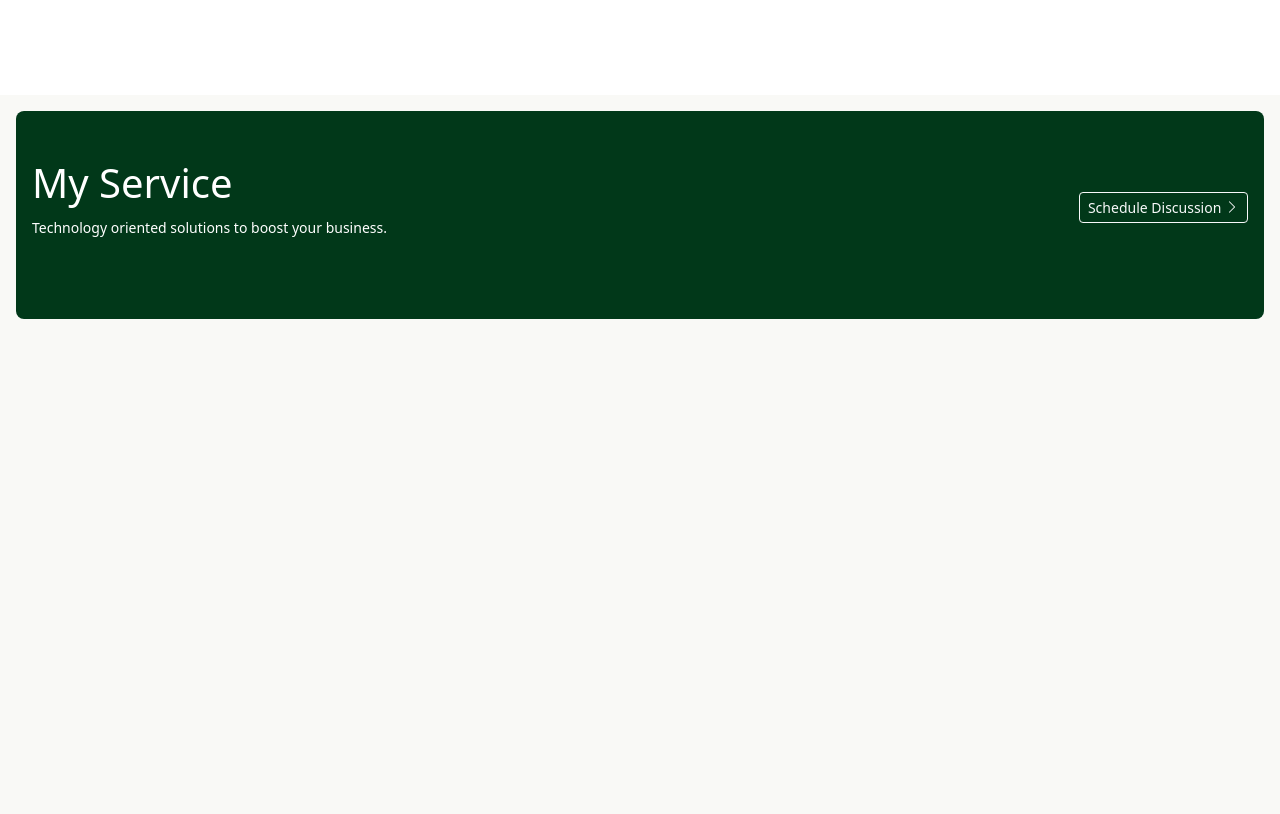
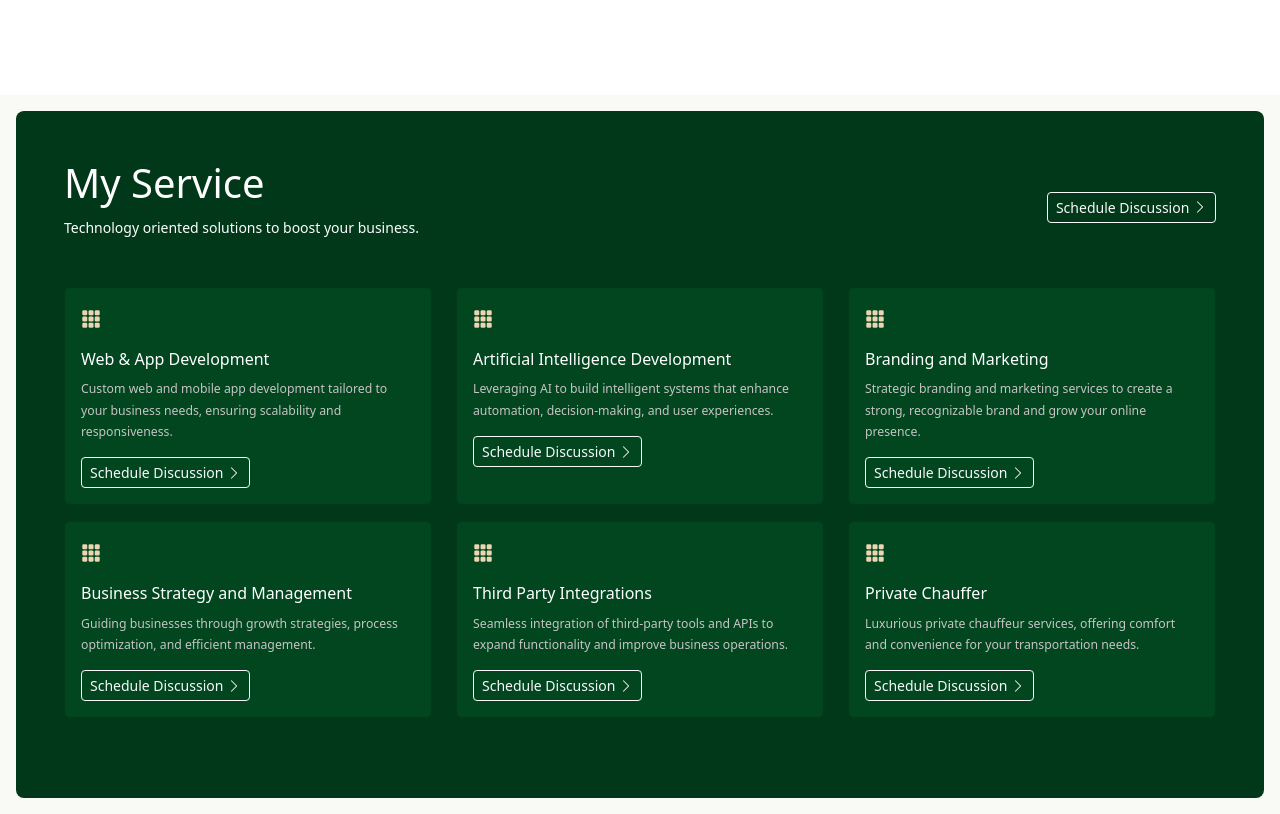
Before and after one commit to dalienst/dalienst, a Next.js app: page / in a window 1280 px wide. Shown: the part 651-1465 px from the top of the page. Before the commit the page ends 986 px from the top, so only its background shows below. Built offline with nearby package versions, Linux system fonts and the light colour scheme.

Commit message:
added services

```diff
--- a/app/globals.css
+++ b/app/globals.css
@@ -74,3 +74,21 @@ body {
 .services-bg {
   background-color: var(--primary);
 }
+
+.service-card {
+  background-color: var(--secondary);
+}
+
+.service-icon {
+  color: var(--creame);
+  font-size: 20px;
+}
+
+.service-title {
+  color: #fff;
+}
+
+.service-description{
+  color: #c7c4c4;
+  font-size: 14px;
+}
--- a/components/landing/Services.jsx
+++ b/components/landing/Services.jsx
@@ -1,10 +1,11 @@
+import { services } from "@/data/services";
 import Link from "next/link";
 import React from "react";
 
 function Services() {
   return (
     <div className="container-fluid px-3 py-3">
-      <div className="py-5 services-bg px-3 text-white rounded-3">
+      <div className="py-5 services-bg px-5 text-white rounded-3">
         <section className="mb-3 d-flex flex-column flex-md-row justify-content-between align-items-start align-items-md-center">
           <div>
             <h1>My Service</h1>
@@ -24,6 +25,32 @@ function Services() {
             </Link>
           </div>
         </section>
+
+        <div className="row py-3">
+          {services?.map((service) => (
+            <>
+              <div className="col-md-4 col-sm-12 mb-3">
+                <div className="card h-100 service-card">
+                  <div className="card-body">
+                    <i className="bi bi-grid-3x3-gap-fill service-icon"></i>
+                    <h6 className="card-title service-title mt-3">{service?.title}</h6>
+                    <p className="card-text service-description">
+                      <small>{service?.description}</small>
+                    </p>
+
+
+                    <Link href="#" className="btn btn-sm btn-outline-light">
+                      Schedule Discussion{" "}
+                      <span>
+                        <i className="bi bi-chevron-right" />
+                      </span>
+                    </Link>
+                  </div>
+                </div>
+              </div>
+            </>
+          ))}
+        </div>
       </div>
     </div>
   );
--- a/data/services.jsx
+++ b/data/services.jsx
@@ -9,7 +9,7 @@ const services = [
     id: 2,
     title: "Artificial Intelligence Development",
     description:
-      "Leveraging AI technologies to build intelligent systems that enhance automation, decision-making, and user experiences.",
+      "Leveraging AI to build intelligent systems that enhance automation, decision-making, and user experiences.",
   },
   {
     id: 3,
@@ -21,7 +21,7 @@ const services = [
     id: 4,
     title: "Business Strategy and Management",
     description:
-      "Guiding businesses through growth strategies, process optimization, and efficient management to achieve long-term success.",
+      "Guiding businesses through growth strategies, process optimization, and efficient management.",
   },
   {
     id: 5,
```
